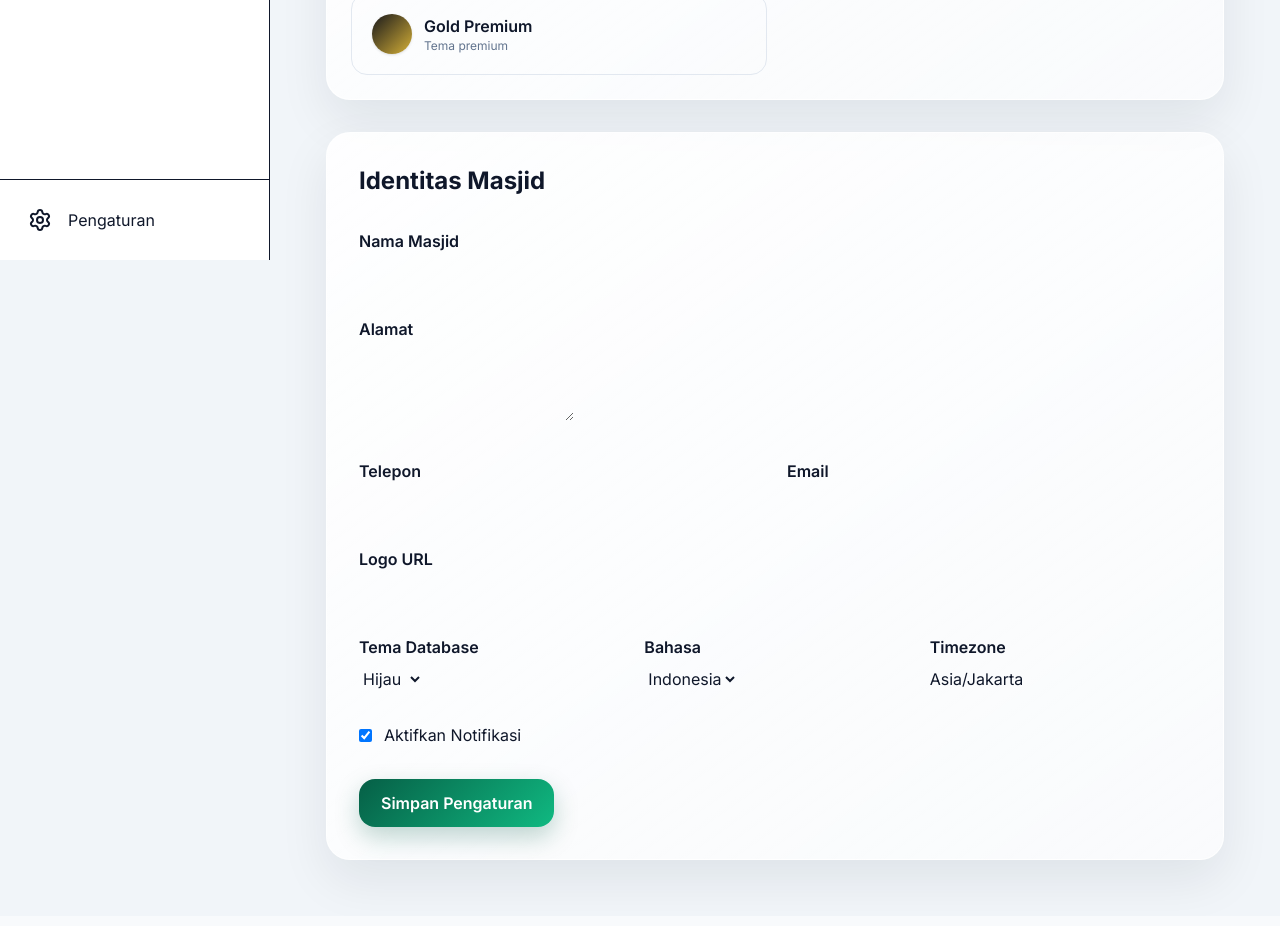
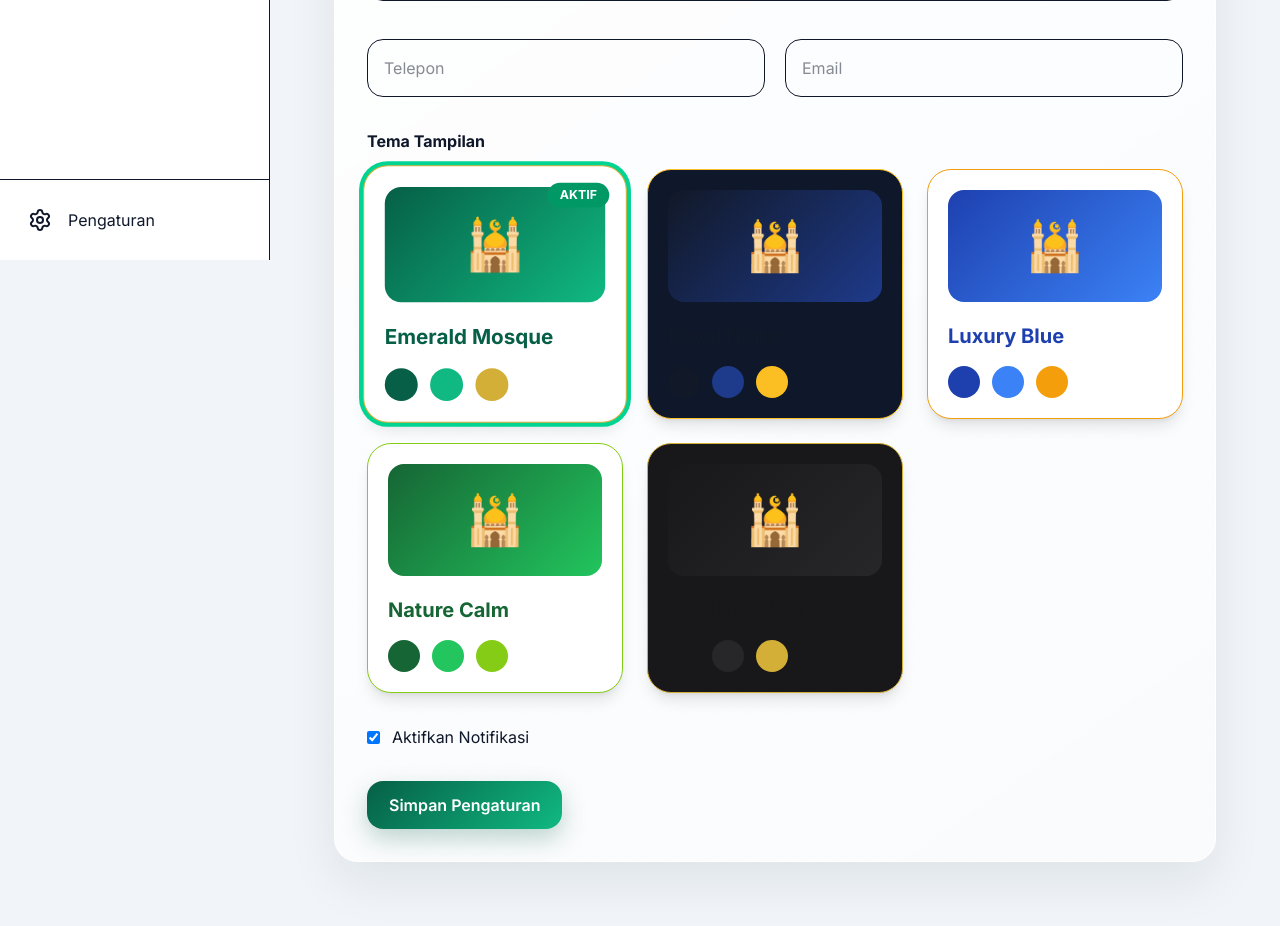
Before and after one commit to Hamdan120602/smart-mosque, a Next.js app: page /dashboard/settings in a window 1280 px wide. Shown: the part 540-1466 px from the top of the page. Built offline with nearby package versions, Linux system fonts and the light colour scheme; no server answers; the database is empty.

Commit message:
upgrade settings theme gallery ui

```diff
--- a/src/app/dashboard/settings/page.tsx
+++ b/src/app/dashboard/settings/page.tsx
@@ -1,11 +1,7 @@
 "use client";
 
 
-import {
-useEffect,
-useState
-} from "react";
-
+import { useEffect, useState } from "react";
 
 import {
 getSettings,
@@ -14,27 +10,20 @@ Settings
 } from "@/lib/settings";
 
 
-import ThemeSwitcher from "@/components/theme/ThemeSwitcher";
+import ThemeSelector from "@/components/settings/ThemeSelector";
 
 
 
 export default function SettingsPage(){
 
 
-const [loading,setLoading]
-=
-useState(true);
+const [loading,setLoading]=useState(true);
 
-
-const [saving,setSaving]
-=
-useState(false);
+const [saving,setSaving]=useState(false);
 
 
 
-const [form,setForm]
-=
-useState<Settings>({
+const [form,setForm]=useState<Settings>({
 
 id:1,
 
@@ -48,7 +37,7 @@ email:"",
 
 logo:"",
 
-tema:"Hijau",
+tema:"emerald",
 
 bahasa:"Indonesia",
 
@@ -78,8 +67,7 @@ async function loadData(){
 setLoading(true);
 
 
-const data =
-await getSettings();
+const data=await getSettings();
 
 
 
@@ -88,6 +76,7 @@ if(data){
 setForm(data);
 
 }
+
 
 
 setLoading(false);
@@ -99,26 +88,27 @@ setLoading(false);
 
 
 
+
 async function simpan(){
 
 
 setSaving(true);
 
 
-const err =
-await updateSettings(form);
+
+const error=await updateSettings(form);
 
 
 
-if(err){
+if(error){
 
-alert(err.message);
+alert(error.message);
 
-}else{
+}
 
-alert(
-"Pengaturan berhasil disimpan."
-);
+else{
+
+alert("Pengaturan berhasil disimpan");
 
 }
 
@@ -134,22 +124,22 @@ setSaving(false);
 
 
 
+
 if(loading){
 
 return (
 
-<div
-className="
+<div className="
 p-10
-text-slate-500
-"
->
+text-lg
+font-semibold
+">
 
-Memuat Pengaturan...
+Memuat pengaturan...
 
 </div>
 
-);
+)
 
 }
 
@@ -157,49 +147,35 @@ Memuat Pengaturan...
 
 
 
+
 return (
 
-
-<div
-
-className="
+<div className="
 max-w-6xl
 mx-auto
-p-6
+p-8
 space-y-8
-"
-
->
-
+">
 
 
 <div>
 
 
-<h1
-
-className="
+<h1 className="
 text-4xl
-font-bold
+font-black
 text-gradient
-"
-
->
+">
 
 Pengaturan Sistem
 
 </h1>
 
 
-
-<p
-
-className="
+<p className="
 text-slate-500
 mt-2
-"
-
->
+">
 
 Kelola identitas masjid dan tampilan aplikasi
 
@@ -212,37 +188,11 @@ Kelola identitas masjid dan tampilan aplikasi
 
 
 
-<ThemeSwitcher />
-
-
-
-
-
-<div
-
-className="
+<div className="
 premium-card
 p-8
 space-y-8
-"
-
->
-
-
-
-<h2
-
-className="
-text-2xl
-font-bold
-"
-
->
-
-Identitas Masjid
-
-</h2>
-
+">
 
 
 
@@ -250,8 +200,11 @@ Identitas Masjid
 
 <div>
 
-
-<label className="font-semibold block mb-2">
+<label className="
+font-bold
+block
+mb-2
+">
 
 Nama Masjid
 
@@ -274,10 +227,14 @@ nama_masjid:e.target.value
 
 }
 
-className="input-premium"
+className="
+w-full
+rounded-2xl
+border
+p-4
+"
 
 />
-
 
 </div>
 
@@ -287,8 +244,11 @@ className="input-premium"
 
 <div>
 
-
-<label className="font-semibold block mb-2">
+<label className="
+font-bold
+block
+mb-2
+">
 
 Alamat
 
@@ -313,10 +273,14 @@ alamat:e.target.value
 
 }
 
-className="input-premium"
+className="
+w-full
+rounded-2xl
+border
+p-4
+"
 
 />
-
 
 </div>
 
@@ -324,27 +288,17 @@ className="input-premium"
 
 
 
-<div
 
-className="
+<div className="
 grid
 md:grid-cols-2
-gap-6
-"
-
->
-
-
-<div>
-
-<label className="font-semibold block mb-2">
-
-Telepon
-
-</label>
+gap-5
+">
 
 
 <input
+
+placeholder="Telepon"
 
 value={form.telepon}
 
@@ -360,27 +314,20 @@ telepon:e.target.value
 
 }
 
-className="input-premium"
+className="
+rounded-2xl
+border
+p-4
+"
 
 />
 
 
-</div>
-
-
-
-
-
-<div>
-
-<label className="font-semibold block mb-2">
-
-Email
-
-</label>
 
 
 <input
+
+placeholder="Email"
 
 value={form.email}
 
@@ -396,13 +343,13 @@ email:e.target.value
 
 }
 
-className="input-premium"
+className="
+rounded-2xl
+border
+p-4
+"
 
 />
-
-
-</div>
-
 
 
 </div>
@@ -415,31 +362,35 @@ className="input-premium"
 
 <div>
 
+<label className="
+font-bold
+block
+mb-4
+">
 
-<label className="font-semibold block mb-2">
-
-Logo URL
+Tema Tampilan
 
 </label>
 
 
-<input
+<ThemeSelector
 
-value={form.logo}
 
-onChange={(e)=>
+value={form.tema}
+
+
+onChange={(value)=>
 
 setForm({
 
 ...form,
 
-logo:e.target.value
+tema:value
 
 })
 
 }
 
-className="input-premium"
 
 />
 
@@ -452,172 +403,12 @@ className="input-premium"
 
 
 
-<div
 
-className="
-grid
-md:grid-cols-3
-gap-6
-"
-
->
-
-
-<div>
-
-<label className="font-semibold block mb-2">
-
-Tema Database
-
-</label>
-
-
-<select
-
-value={form.tema}
-
-onChange={(e)=>
-
-setForm({
-
-...form,
-
-tema:e.target.value
-
-})
-
-}
-
-className="input-premium"
-
->
-
-
-<option>
-Hijau
-</option>
-
-
-<option>
-Biru
-</option>
-
-
-<option>
-Gelap
-</option>
-
-
-</select>
-
-
-</div>
-
-
-
-
-
-<div>
-
-
-<label className="font-semibold block mb-2">
-
-Bahasa
-
-</label>
-
-
-<select
-
-value={form.bahasa}
-
-onChange={(e)=>
-
-setForm({
-
-...form,
-
-bahasa:e.target.value
-
-})
-
-}
-
-className="input-premium"
-
->
-
-
-<option>
-Indonesia
-</option>
-
-
-<option>
-English
-</option>
-
-
-</select>
-
-
-</div>
-
-
-
-
-
-<div>
-
-
-<label className="font-semibold block mb-2">
-
-Timezone
-
-</label>
-
-
-<input
-
-value={form.timezone}
-
-onChange={(e)=>
-
-setForm({
-
-...form,
-
-timezone:e.target.value
-
-})
-
-}
-
-className="input-premium"
-
-/>
-
-
-</div>
-
-
-</div>
-
-
-
-
-
-
-
-<div
-
-className="
+<div className="
 flex
 items-center
 gap-3
-"
-
->
+">
 
 
 <input
@@ -637,6 +428,7 @@ notifikasi:e.target.checked
 })
 
 }
+
 
 />
 
@@ -664,12 +456,9 @@ disabled={saving}
 
 className="
 btn-premium
-w-full
-md:w-auto
 "
 
 >
-
 
 {
 
@@ -698,7 +487,7 @@ saving
 </div>
 
 
-);
+)
 
 
 }
--- /dev/null
+++ b/src/components/settings/ThemeSelector.tsx
@@ -0,0 +1,277 @@
+"use client";
+
+import { useTheme } from "@/context/ThemeContext";
+import { themes, ThemeName } from "@/themes/themes";
+
+
+interface Props {
+
+  value:string;
+
+  onChange:(value:string)=>void;
+
+}
+
+
+
+export default function ThemeSelector({
+
+value,
+
+onChange
+
+}:Props){
+
+
+const {
+setTheme
+}=useTheme();
+
+
+
+return (
+
+<div className="
+grid
+md:grid-cols-2
+xl:grid-cols-3
+gap-6
+">
+
+
+{
+Object.entries(themes).map(([key,item])=>{
+
+
+const active=value===key;
+
+
+
+return (
+
+<button
+
+key={key}
+
+type="button"
+
+onClick={()=>{
+
+setTheme(key as ThemeName);
+
+onChange(key);
+
+}}
+
+
+className={`
+relative
+overflow-hidden
+rounded-3xl
+p-5
+text-left
+border
+transition-all
+duration-300
+shadow-lg
+
+${
+
+active
+
+?
+
+"ring-4 ring-emerald-400 scale-[1.03]"
+
+:
+
+"hover:-translate-y-2"
+
+}
+
+`}
+
+
+style={{
+
+background:item.colors.card,
+
+borderColor:item.colors.accent
+
+}}
+
+
+>
+
+
+<div
+
+className="
+h-28
+rounded-2xl
+flex
+items-center
+justify-center
+mb-5
+"
+
+style={{
+
+background:
+
+`linear-gradient(
+135deg,
+${item.colors.primary},
+${item.colors.secondary}
+)`
+
+}}
+
+>
+
+
+<div className="
+text-5xl
+">
+
+🕌
+
+</div>
+
+
+</div>
+
+
+
+<h3
+
+className="
+text-xl
+font-bold
+"
+
+style={{
+
+color:item.colors.primary
+
+}}
+
+>
+
+{item.name}
+
+</h3>
+
+
+
+<div className="
+flex
+gap-3
+mt-4
+">
+
+
+<div
+
+className="
+w-8
+h-8
+rounded-full
+"
+
+style={{
+
+background:item.colors.primary
+
+}}
+
+/>
+
+
+<div
+
+className="
+w-8
+h-8
+rounded-full
+"
+
+style={{
+
+background:item.colors.secondary
+
+}}
+
+/>
+
+
+<div
+
+className="
+w-8
+h-8
+rounded-full
+"
+
+style={{
+
+background:item.colors.accent
+
+}}
+
+/>
+
+
+</div>
+
+
+
+{
+
+active &&
+
+(
+
+<div
+
+className="
+absolute
+top-4
+right-4
+px-3
+py-1
+rounded-full
+text-xs
+font-bold
+bg-emerald-600
+text-white
+"
+
+>
+
+AKTIF
+
+</div>
+
+)
+
+}
+
+
+
+</button>
+
+
+)
+
+})
+
+}
+
+
+</div>
+
+
+);
+
+}
```
